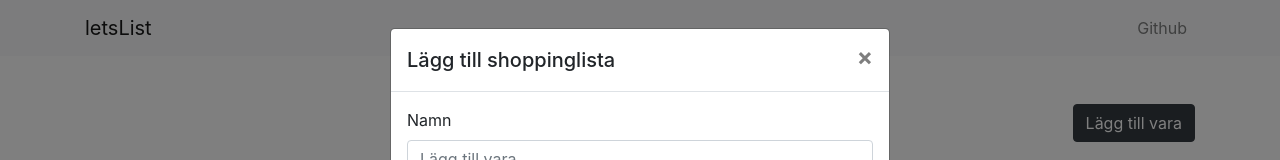
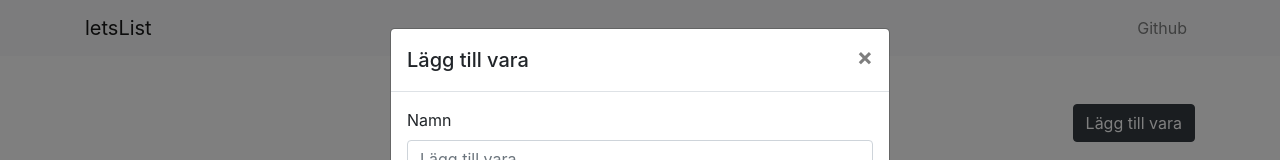
Before and after one commit to alexandermasud/MERNStack, a React (Create React App) app in the folder client/: page / in a window 1280 px wide. Both pictures are taken after a click on the button "Lägg till vara". Shown: the top 160 px of the page. Built offline with nearby package versions, Linux system fonts and the light colour scheme; no server answers.

Commit message:
More updates

```diff
--- a/client/src/components/ItemModal.js
+++ b/client/src/components/ItemModal.js
@@ -49,9 +49,7 @@ class ItemModal extends Component {
         </Button>
 
         <Modal isOpen={this.state.modal} toggle={this.toggle}>
-          <ModalHeader toggle={this.toggle}>
-            Lägg till shoppinglista
-          </ModalHeader>
+          <ModalHeader toggle={this.toggle}>Lägg till vara</ModalHeader>
           <ModalBody>
             <Form onSubmit={this.onSubmit}>
               <FormGroup>
```
